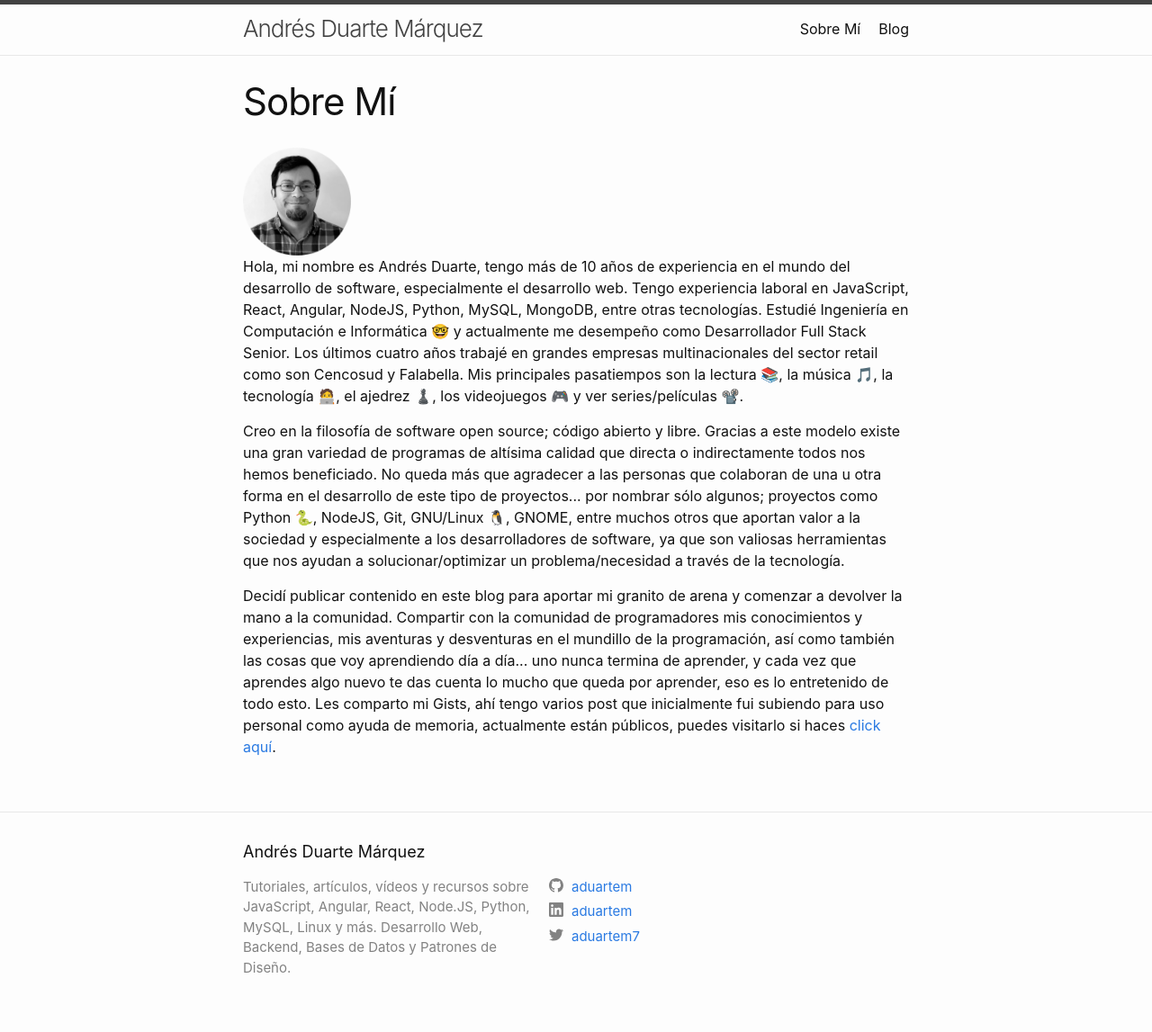
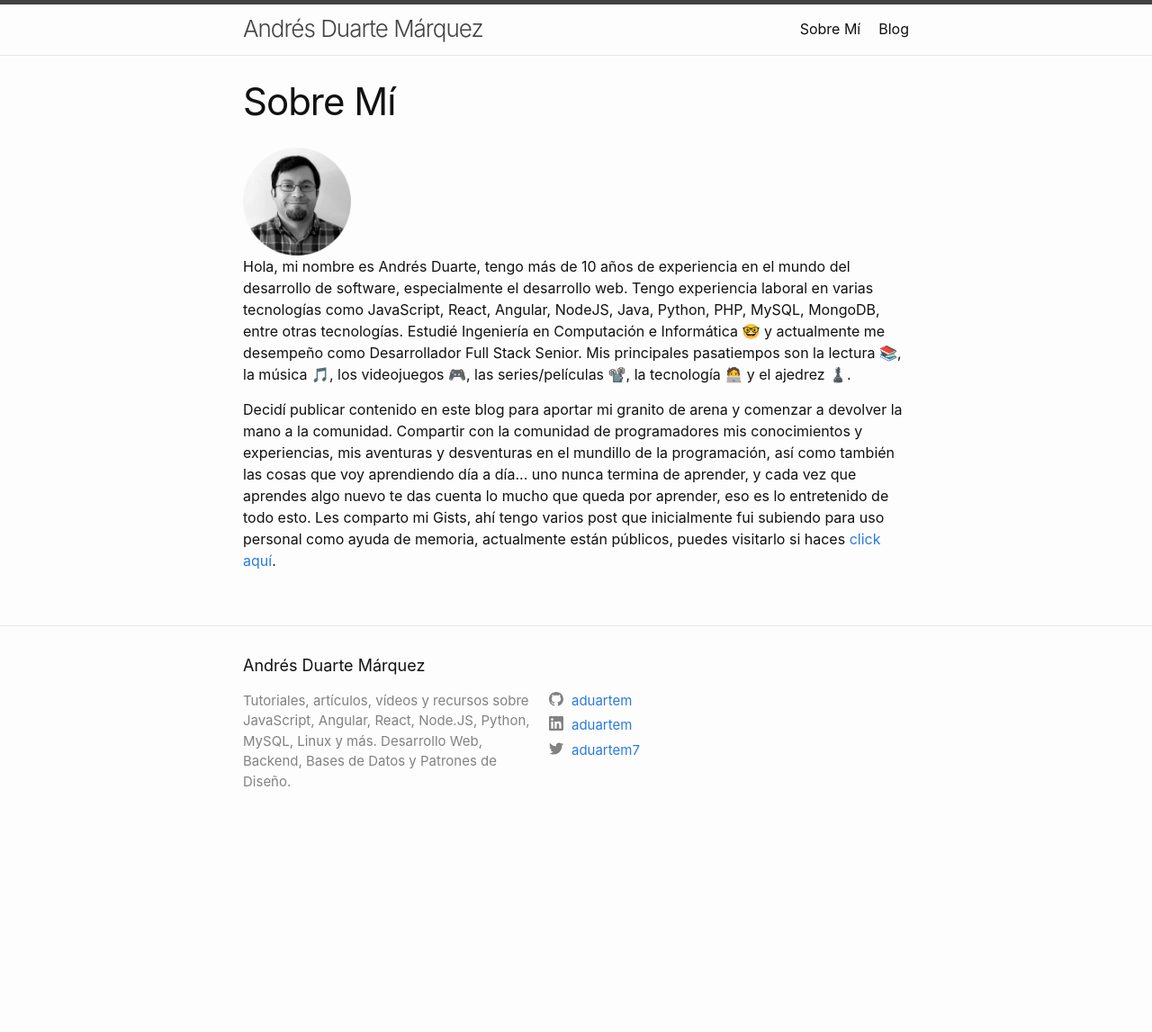
Before and after one commit to aduartem/aduartem.github.io, a Jekyll site: the page built from about.html, in a window 1280 px wide. Shown: the whole page at 90% size. Built offline with Jekyll 4.4.1, drawn with Linux system fonts in a browser that asks for light colours; after the commit the page ends 940 px from its top, so only the background shows below that.

Commit message:
Update about.html
update readme

```diff
--- a/about.html
+++ b/about.html
@@ -6,8 +6,6 @@ permalink: /about/
 
 <img src="/assets/images/avatar_adu.png" width="120px"/>
 
-<p>Hola, mi nombre es Andrés Duarte, tengo más de 10 años de experiencia en el mundo del desarrollo de software, especialmente el desarrollo web. Tengo experiencia laboral en JavaScript, React, Angular, NodeJS, Python, MySQL, MongoDB, entre otras tecnologías. Estudié Ingeniería en Computación e Informática 🤓 y actualmente me desempeño como Desarrollador Full Stack Senior. Los últimos cuatro años trabajé en grandes empresas multinacionales del sector retail como son Cencosud y Falabella.  Mis principales pasatiempos son la lectura 📚, la música 🎵, la tecnología 🧑‍💻, el ajedrez ♟️, los videojuegos 🎮 y ver series/películas 📽️.</p>
-
-<p>Creo en la filosofía de software open source; código abierto y libre. Gracias a este modelo existe una gran variedad de programas de altísima calidad que directa o indirectamente todos nos hemos beneficiado. No queda más que agradecer a las personas que colaboran de una u otra forma en el desarrollo de este tipo de proyectos... por nombrar sólo algunos; proyectos como Python 🐍, NodeJS, Git, GNU/Linux 🐧, GNOME, entre muchos otros que aportan valor a la sociedad y especialmente a los desarrolladores de software, ya que son valiosas herramientas que nos ayudan a solucionar/optimizar un problema/necesidad a través de la tecnología.</p>
+<p>Hola, mi nombre es Andrés Duarte, tengo más de 10 años de experiencia en el mundo del desarrollo de software, especialmente el desarrollo web. Tengo experiencia laboral en varias tecnologías como JavaScript, React, Angular, NodeJS, Java, Python, PHP, MySQL, MongoDB, entre otras tecnologías. Estudié Ingeniería en Computación e Informática 🤓 y actualmente me desempeño como Desarrollador Full Stack Senior.  Mis principales pasatiempos son la lectura 📚, la música 🎵, los videojuegos 🎮, las series/películas 📽️, la tecnología 🧑‍💻 y el ajedrez ♟️.</p>
 
 <p>Decidí publicar contenido en este blog para aportar mi granito de arena y comenzar a devolver la mano a la comunidad. Compartir con la comunidad de programadores mis conocimientos y experiencias, mis aventuras y desventuras en el mundillo de la programación, así como también las cosas que voy aprendiendo día a día... uno nunca termina de aprender, y cada vez que aprendes algo nuevo te das cuenta lo mucho que queda por aprender, eso es lo entretenido de todo esto. Les comparto mi Gists, ahí tengo varios post que inicialmente fui subiendo para uso personal como ayuda de memoria, actualmente están públicos, puedes visitarlo si haces <a href="https://gist.github.com/aduartem" target="_blank">click aquí</a>.</p>
```
